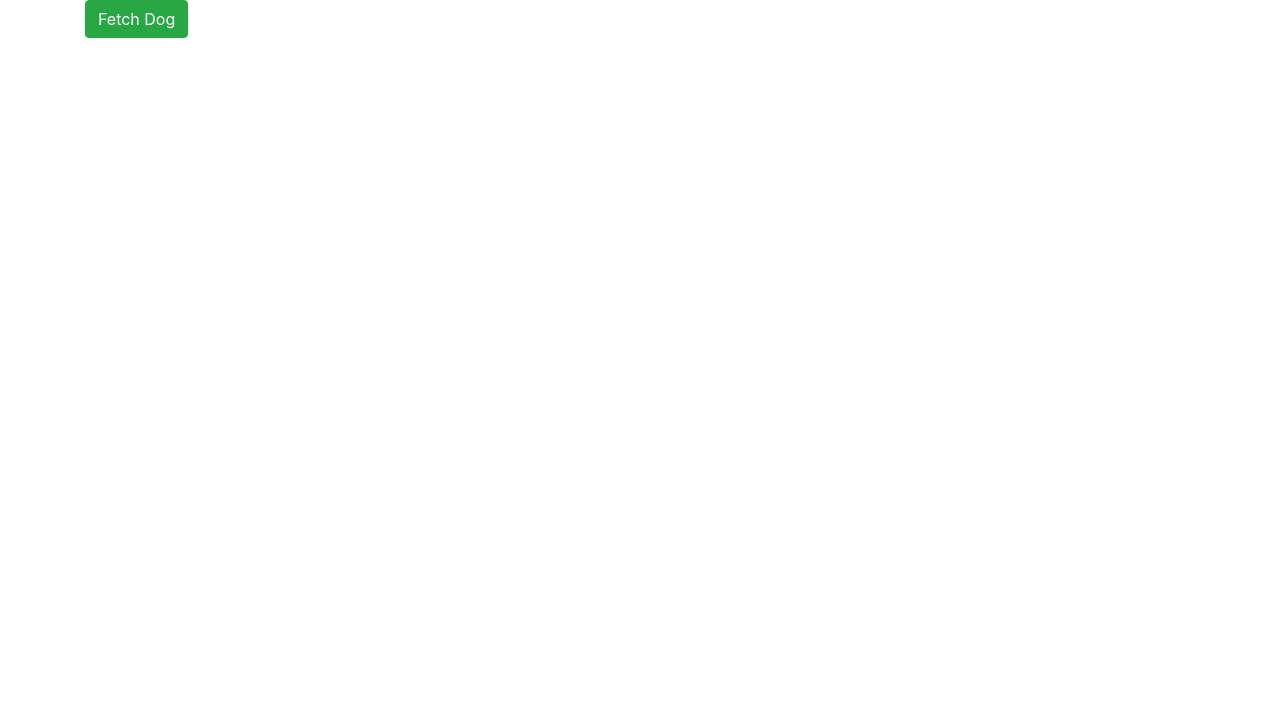
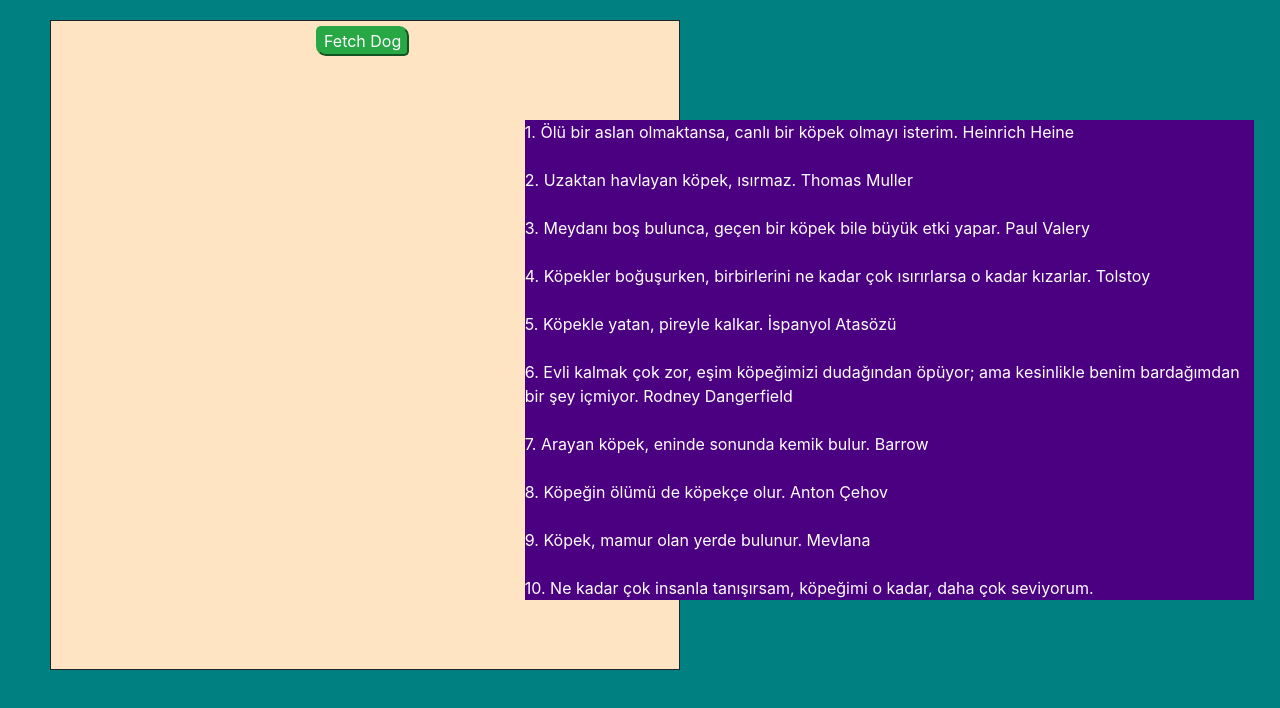
Before and after one commit to mkaraca25/REACT_HOOKS, a React (Create React App) app: page / in a window 1280 px wide. Shown: the top 708 px of the page. Built offline with nearby package versions, Linux system fonts and the light colour scheme.

Commit message:
Api exercise

```diff
--- a/public/index.html
+++ b/public/index.html
@@ -41,6 +41,6 @@
       To create a production bundle, use `npm run build` or `yarn build`.
     -->
     <script src="https://cdn.jsdelivr.net/npm/jquery@3.5.1/dist/jquery.slim.min.js" integrity="sha384-DfXdz2htPH0lsSSs5nCTpuj/zy4C+OGpamoFVy38MVBnE+IbbVYUew+OrCXaRkfj" crossorigin="anonymous"></script>
-<script src="https://cdn.jsdelivr.net/npm/bootstrap@4.6.2/dist/js/bootstrap.bundle.min.js" integrity="sha384-Fy6S3B9q64WdZWQUiU+q4/2Lc9npb8tCaSX9FK7E8HnRr0Jz8D6OP9dO5Vg3Q9ct" crossorigin="anonymous"></script>
+    <script src="https://cdn.jsdelivr.net/npm/bootstrap@4.6.2/dist/js/bootstrap.bundle.min.js" integrity="sha384-Fy6S3B9q64WdZWQUiU+q4/2Lc9npb8tCaSX9FK7E8HnRr0Jz8D6OP9dO5Vg3Q9ct" crossorigin="anonymous"></script>
   </body>
 </html>
--- a/src/App.css
+++ b/src/App.css
@@ -1,13 +1,37 @@
 .App {
   text-align: center;
 }
-.container{
-  margin: 0 auto;
-  margin-top: 10px;
-  margin-bottom: 20px;
-  width:200px;
-  height: 200px;
+div.container{
+  margin: auto;
+  margin-top: 20px;
+  width:630px;
+  margin-left: 50px;
+  height: 650px;
   background-color: bisque;
+  display: flex;
+  border:1px solid
+}
+div.metin{
+  margin-left: 41%;
+  margin-right:2%;
+  margin-top: -550px;
+  color:white;
+  background-color:indigo;
+}
+.btn-success{
+  margin-left: 250px;
+  margin-top: 5px;
+  margin-bottom: 5px;
+  border-radius: 5px 10px 5px 10px;
+}
+body{
+  background-color: teal;
+}
+#img{
+  border: 2px solid red;
+  border-radius: 15px 10px 15px 10px;
+  height: 600px;
+  width: 600px;
 }
 
 .App-logo {
--- a/src/App.js
+++ b/src/App.js
@@ -1,49 +1,71 @@
-import React,{useReducer, useState} from 'react'
+import React, { useReducer, useState } from 'react'
 import { reducer } from './reducer';
-
+import './App.css'
 const initialState = {
-  data:"",
-  loading:false,
-  error:""
+  data: "",
+  loading: false,
+  error: ""
 }
 function App() {
-  const [state,dispatch] = useReducer(reducer,initialState);
-  const{data,loading,error}=state;
-  console.log({state});
+  const [state, dispatch] = useReducer(reducer, initialState);
+  const { data, loading, error } = state;
+  console.log({ state });
   //const[data,setData]= useState("");
   //const[loading,setLoading]= useState(false);
   //const[error,setError]= useState("");
-  const fetchDog=()=> {
-     //setLoading(true);
+  const fetchDog = () => {
+    //setLoading(true);
     //setError("");
     //setData("");
-    dispatch({type:"FETCH_START"})
+    dispatch({ type: "FETCH_START" })
     fetch("https://dog.ceo/api/breeds/image/random")
-      .then((res)=>res.json())
-      .then((res)=>{
-        dispatch({type:"FETCH_SUCCESS",payload:res.message});
+      .then((res) => res.json())
+      .then((res) => {
+        dispatch({ type: "FETCH_SUCCESS", payload: res.message });
         //setLoading(false);
         //setData(res.message);;
       })
-      .catch(()=>{
-        dispatch({type:"FETCH_ERROR",payload: "Error fetching data."});
+      .catch(() => {
+        dispatch({ type: "FETCH_ERROR", payload: "Error fetching data." });
         //setLoading(false);
         //setError("Error fetching data");
 
       })
   }
   return (
-    <div className="container">
-      <div >
-      <button className="btn btn-success" onClick={fetchDog} disabled={loading}>Fetch Dog</button>
-      {data && (
-        <div>
-          <img src={data} alt="Random dog"/>
-        </div>
-      )}
-      {error &&<p>{error}</p>}
-    </div></div>
+    <>
+    <div className="container " >
+      <div className="ana">
+        <button className="btn-success" onClick={fetchDog} disabled={loading}>Fetch Dog</button>
+        {data && (
+          <div>
+            <img id="img" src={data} alt="Random dog" />
+          </div>
+        )}
+        {error && <p>{error}</p>}
+      </div>
+    </div>
+    <div className="metin">
+      <p>1. Ölü bir aslan olmaktansa, canlı bir köpek olmayı isterim. Heinrich Heine<br/><br/>
+        2. Uzaktan havlayan köpek, ısırmaz. Thomas Muller<br/><br/>
 
+3. Meydanı boş bulunca, geçen bir köpek bile büyük etki yapar. Paul Valery<br/><br/>
+
+4. Köpekler boğuşurken, birbirlerini ne kadar çok ısırırlarsa o kadar kızarlar. Tolstoy<br/><br/>
+
+5. Köpekle yatan, pireyle kalkar. İspanyol Atasözü<br/><br/>
+
+6. Evli kalmak çok zor, eşim köpeğimizi dudağından öpüyor; ama kesinlikle benim bardağımdan bir şey içmiyor. Rodney Dangerfield<br/><br/>
+
+7. Arayan köpek, eninde sonunda kemik bulur. Barrow<br/><br/>
+
+8. Köpeğin ölümü de köpekçe olur. Anton Çehov<br/><br/>
+
+9. Köpek, mamur olan yerde bulunur. Mevlana<br/><br/>
+
+10. Ne kadar çok insanla tanışırsam, köpeğimi o kadar, daha çok seviyorum.</p>
+    </div>
+  </>
   )
 }
 //useReducer
```
